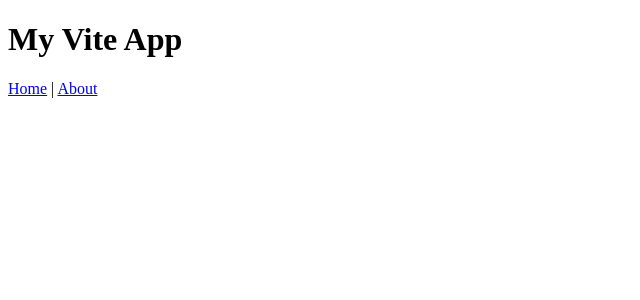
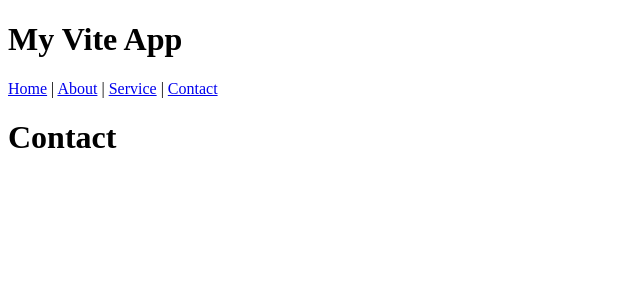
Before and after one commit to a19860101/20220313, a Vue app in the folder vite-practice/vite-2/: page /contact in a window 1280 px wide. Shown: the top 300 px of the page, without its empty margins (0-640 px from the left). Built offline with nearby package versions, Linux system fonts and the light colour scheme.

Commit message:
20220710

```diff
--- a/vite-practice/vite-2/src/App.vue
+++ b/vite-practice/vite-2/src/App.vue
@@ -6,7 +6,9 @@
     <h1>My Vite App</h1>
     <nav>
       <router-link to="/">Home</router-link> |
-      <router-link to="/about">About</router-link>
+      <router-link to="/about">About</router-link> |
+      <router-link to="/service">Service</router-link> |
+      <router-link to="/contact">Contact</router-link>
     </nav>
     <router-view></router-view>
   </div>
--- a/vite-practice/vite-2/src/main.js
+++ b/vite-practice/vite-2/src/main.js
@@ -2,7 +2,9 @@ import { createApp } from 'vue'
 import {createRouter, createWebHistory} from 'vue-router'
 import App from './App.vue'
 import Home from './views/Home.vue'
-import About from './views/About.vue'
+// import About from './views/About.vue'
+// import Service from './views/Service.vue'
+// import Contact from './views/Contact.vue'
 
 const router = createRouter({
     history:createWebHistory(),
@@ -15,8 +17,22 @@ const router = createRouter({
         {
             path: '/about',
             name: 'about',
-            component: About
+            // component: About
+            component: () => import('./views/About.vue')
+        },
+        {
+            path: '/service',
+            name: 'service',
+            // component: Service
+            component: () => import('./views/Service.vue')
+        },
+        {
+            path: '/contact',
+            name: 'contact',
+            // component: Contact
+            component: () => import('./views/Contact.vue')
         }
+
     ]
 });
 
--- /dev/null
+++ b/vite-practice/vite-2/src/views/Contact.vue
@@ -0,0 +1,3 @@
+<template>
+    <h1>Contact</h1>
+</template>
--- /dev/null
+++ b/vite-practice/vite-2/src/views/Service.vue
@@ -0,0 +1,3 @@
+<template>
+    <h1>Service</h1>
+</template>
```
